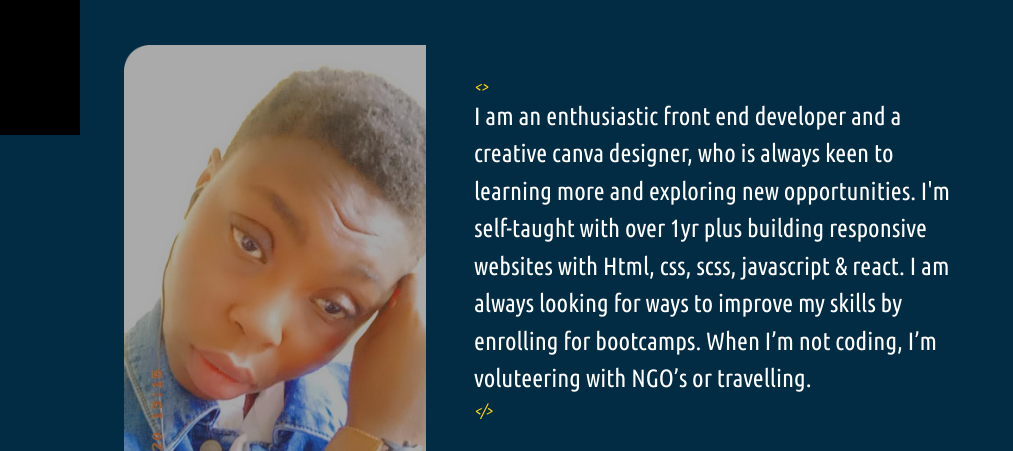
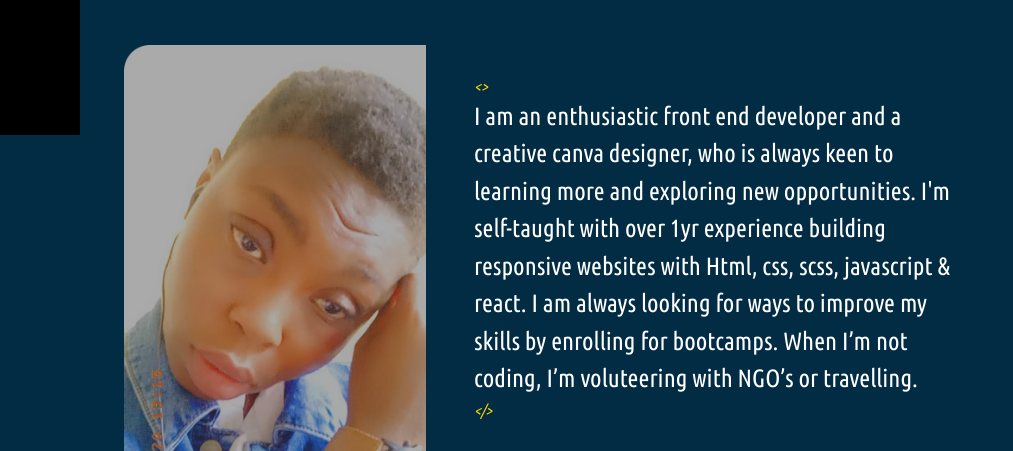
Before and after one commit to Ammy198488/portfolio, a plain HTML site: page index.html in a window 1280 px wide. Shown: the part 665-1116 px from the top of the page, without its empty margins (0-1013 px from the left). Drawn offline with nearby package versions, Linux system fonts and the light colour scheme; no server answers.

Commit message:
Update index.html

```diff
--- a/index.html
+++ b/index.html
@@ -78,7 +78,7 @@
           <!-- about info -->
           <div class="about_info col-md-6 col-sm-12">
             <p data-heading="<>" data-footer="</>" class="about_p mx-auto">
-              I am an enthusiastic front end developer and a creative canva designer, who is always keen to learning more and exploring new opportunities. I'm self-taught with over 1yr plus building responsive websites with Html, css, scss, javascript & react. I am always looking for ways to improve my skills by enrolling for bootcamps. When I’m not coding, I’m voluteering with NGO’s or travelling.
+              I am an enthusiastic front end developer and a creative canva designer, who is always keen to learning more and exploring new opportunities. I'm self-taught with over 1yr experience building responsive websites with Html, css, scss, javascript & react. I am always looking for ways to improve my skills by enrolling for bootcamps. When I’m not coding, I’m voluteering with NGO’s or travelling.
             </p>
             <a type="button" class="btn btn-warning mt-3" href="https://drive.google.com/file/d/1Kv3fTt-JtcDBuKCQ9__e8RGtr0FeLW4_/view?usp=sharing" target="_blank" download="CV"><i class="bi bi-cloud-download-fill">Download CV</i></a>
           </div>
```
